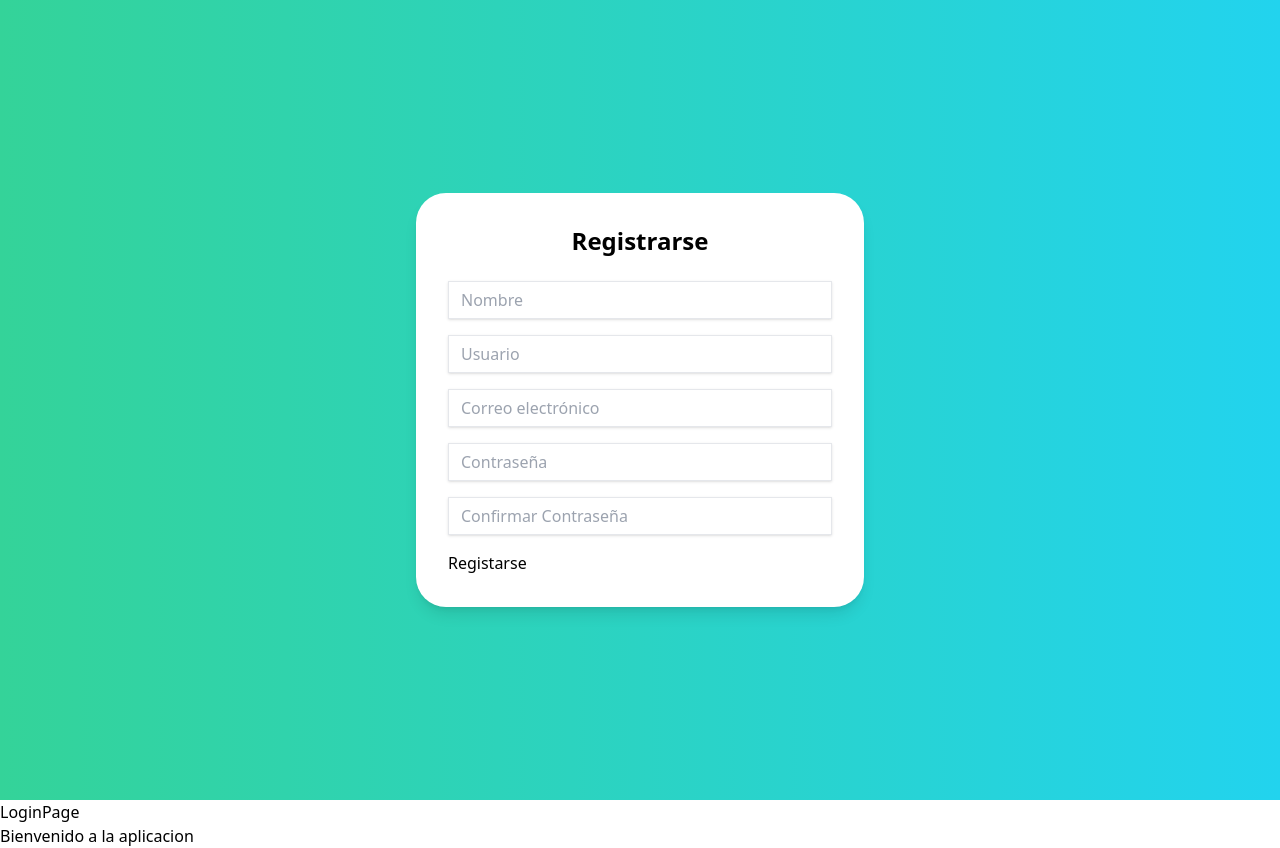
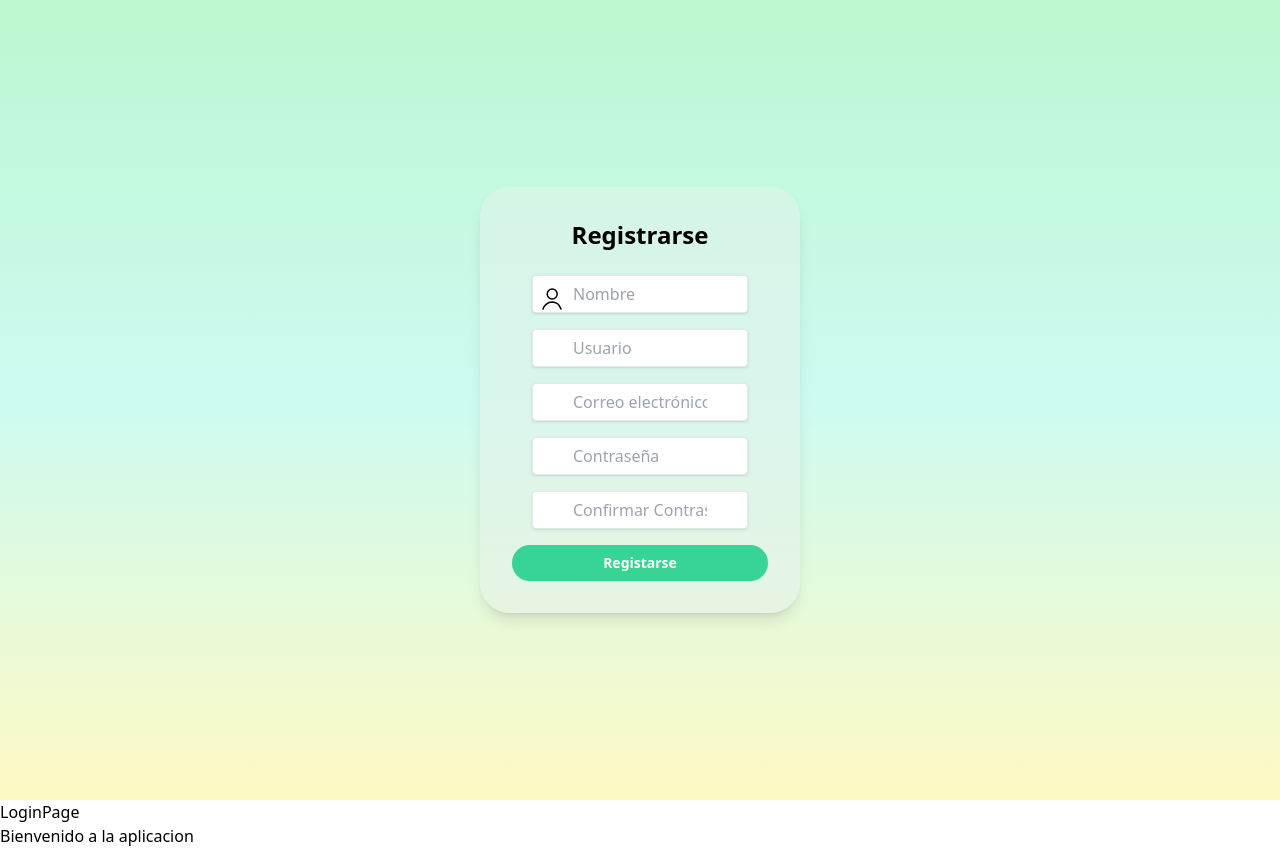
Before and after one commit to brian-h2/Formulario-Venta-de-entradas, a React (Vite) app: page / in a window 1280 px wide. Built offline with nearby package versions, Linux system fonts and the light colour scheme.

Commit message:
Agregado de estilos al boton, colores y primer icono

```diff
--- a/src/components/InputField.jsx
+++ b/src/components/InputField.jsx
@@ -1,10 +1,11 @@
 import React from 'react'
 
-const InputField = ({type,name,value,onChange,placeHolder}) => {
+const InputField = ({img,type,name,value,onChange,placeHolder}) => {
   return (
-    <div className="mb-4">
+    <div className="mb-4 px-5">
+        {img && <img src={img} alt="icon" class="w-10 absolute pt-3 py-1 px-2" />}
         <input
-          className="shadow appearance-none border rounded w-full py-2 px-3 text-gray-700 leading-tight focus:outline-none focus:shadow-outline"
+          className="shadow appearance-none border rounded w-full py-2 px-10 text-gray-700 leading-tight focus:outline-none focus:shadow-outline"
           id={name}
           type={type}
           name={name}
--- a/src/components/RegisterForm.jsx
+++ b/src/components/RegisterForm.jsx
@@ -1,5 +1,7 @@
 import React, { useState } from 'react'
 import InputField from './InputField'
+import img from '../assets/user.svg'
+
 const RegisterForm = () => {
 
   const [formData, setFormData] = useState({
@@ -25,6 +27,7 @@ const RegisterForm = () => {
   return (
       <form onSubmit={handleSubmit} className='space-y-4'>
         <InputField
+          img = {img}
           type="text"
           name="name"
           value={formData.name}
@@ -32,11 +35,12 @@ const RegisterForm = () => {
           placeHolder="Nombre"
         />
         <InputField
-        type="text"
-        name="username"
-        value={formData.username}
-        onChange={handleChange}
-        placeHolder="Usuario"
+
+          type="text"
+          name="username"
+          value={formData.username}
+          onChange={handleChange}
+          placeHolder="Usuario"
         />
         <InputField
           type="email"
@@ -59,7 +63,7 @@ const RegisterForm = () => {
           onChange={handleChange}
           placeHolder="Confirmar Contraseña"
         />
-    <button type="submit" class="btn btn-primary">Registarse</button>
+    <button type="submit" class="flex w-full justify-center rounded-lg bg-green-ligth px-3 py-1.5 text-sm font-bold leading-6 text-white shadow-sm">Registarse</button>
     </form>
   )
 }
--- a/src/pages/RegisterPage.jsx
+++ b/src/pages/RegisterPage.jsx
@@ -3,8 +3,8 @@ import RegisterForm from '../components/RegisterForm'
 
 const RegisterPage = () => {
   return (
-    <div className="flex justify-center items-center h-screen bg-gradient-to-r from-emerald-400 to-cyan-400">
-        <div className="bg-white shadow-lg rounded-lg p-8 max-w-md w-full m-2">
+    <div className="min-h-screen bg-gradient-to-b from-green-200 via-teal-100 to-yellow-100 flex items-center justify-center">
+        <div className="bg-[#E7F2EC]/50 shadow-lg rounded-lg p-8 max-w-80 w-full m-2">
             <h2 className="text-2xl font-semibold text-center mb-6">Registrarse</h2>
             <RegisterForm/>
         </div>
--- a/tailwind.config.js
+++ b/tailwind.config.js
@@ -5,9 +5,15 @@ export default {
     "./src/**/*.{js,ts,jsx,tsx}",
   ],
   theme: {
-    borderRadius: {
-      'lg': '30px',
-    },
+    extend: {
+      borderRadius: {
+        'lg': '30px',
+      },
+      colors: {
+        'green-ligth': '#37D493'
+      }
+    }
+
   },
   plugins: [],
 }
```
Also changed, not shown: src/assets/user.svg (added).
